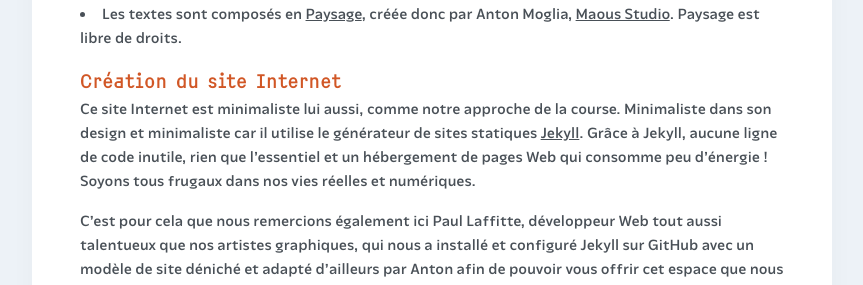
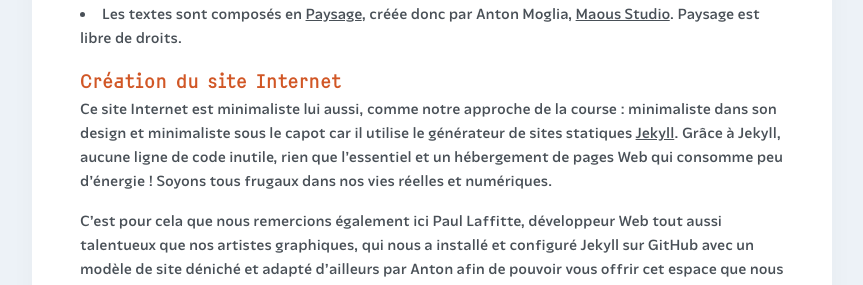
Before and after one commit to courirpaleo/courirpaleo.github.io, a Jekyll site: the page built from _pages/credits.md, in a window 1280 px wide. Shown: the part 748-1033 px from the top of the page, without its empty margins (208-1071 px from the left). Built offline with Jekyll 4.4.1, drawn with Linux system fonts in a browser that asks for light colours; some web fonts are replaced.

Commit message:
Update credits.md

```diff
--- a/_pages/credits.md
+++ b/_pages/credits.md
@@ -17,7 +17,7 @@ Ce site utilise deux polices de caractères&nbsp;:
 - Les textes sont composés en [Paysage](http://tunera.xyz/fonts/paysage), créée donc par Anton Moglia, [Maous Studio](http://www.maous.fr). Paysage est libre de droits.
 
 ### Création du site Internet
-Ce site Internet est minimaliste lui aussi, comme notre approche de la course. Minimaliste dans son design et minimaliste car il utilise le générateur de sites statiques [Jekyll](https://fr.wikipedia.org/wiki/Jekyll_(logiciel)). Grâce à Jekyll, aucune ligne de code inutile, rien que l'essentiel et un hébergement de pages Web qui consomme peu d'énergie&nbsp;! Soyons tous frugaux dans nos vies réelles et numériques.
+Ce site Internet est minimaliste lui aussi, comme notre approche de la course&nbsp;: minimaliste dans son design et minimaliste sous le capot car il utilise le générateur de sites statiques [Jekyll](https://fr.wikipedia.org/wiki/Jekyll_(logiciel)). Grâce à Jekyll, aucune ligne de code inutile, rien que l'essentiel et un hébergement de pages Web qui consomme peu d'énergie&nbsp;! Soyons tous frugaux dans nos vies réelles et numériques.
 
 C'est pour cela que nous remercions également ici Paul Laffitte, développeur Web tout aussi talentueux que nos artistes graphiques, qui nous a installé et configuré Jekyll sur GitHub avec un modèle de site déniché et adapté d'ailleurs par Anton afin de pouvoir vous offrir cet espace que nous avons souhaité sobre et efficace tout en étant élégant.
 - [Paul Laffitte sur LinkedIn](https://fr.linkedin.com/in/paul-laffitte)
```
